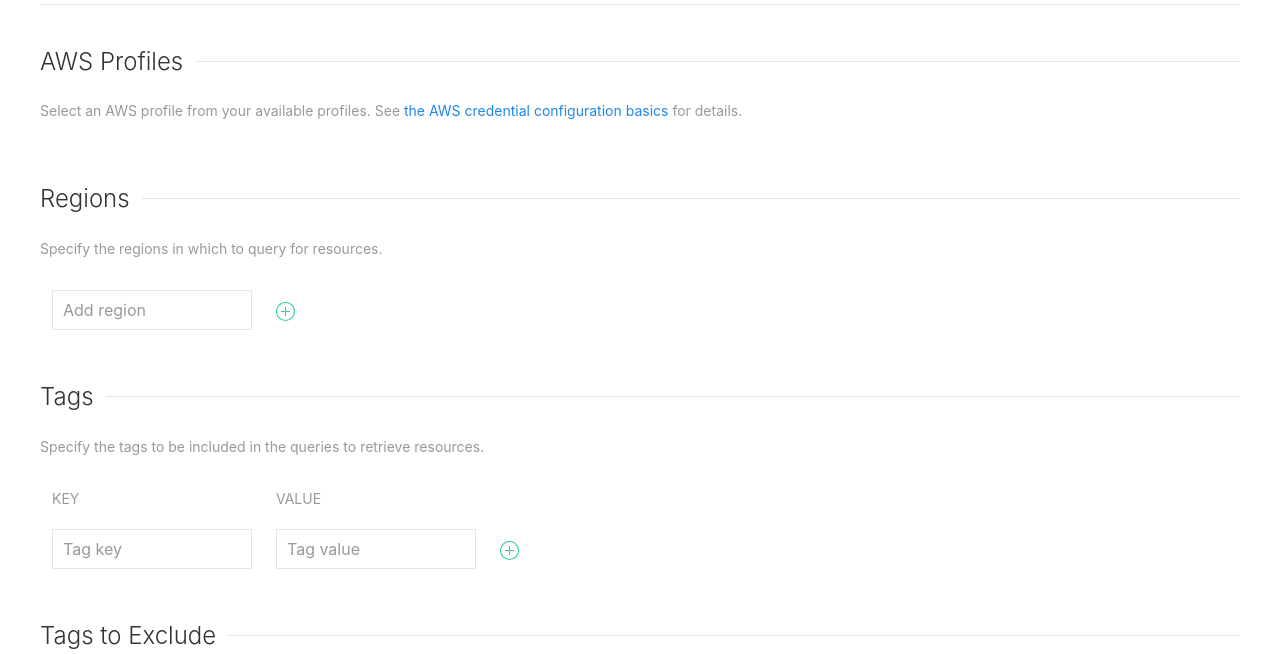
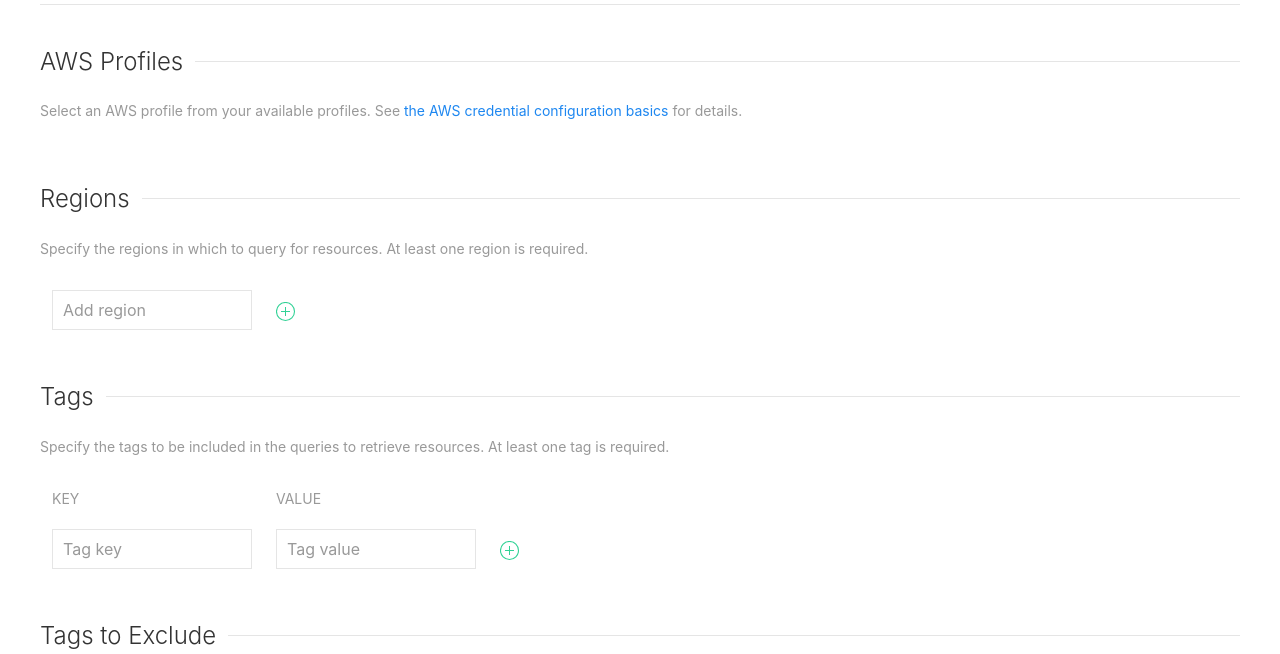
Before and after one commit to brianwalborn/cloud-browser, a Flask app: page /settings in a window 1280 px wide. Shown: the part 210-864 px from the top of the page. Run offline with Flask 2, Linux system fonts and the light colour scheme; data comes from the database, SQL or seed files in the repository; data that the repository does not hold is empty.

Commit message:
Add required verbiage to the region and tag settings

```diff
--- a/cloud_browser/templates/settings.html
+++ b/cloud_browser/templates/settings.html
@@ -34,7 +34,7 @@
     <div class="uk-section uk-section-xsmall">
         <div class="uk-container">
             <h3 class="uk-text-light uk-heading-line"><span>Regions</span></h3>
-            <span class="uk-text-meta">Specify the regions in which to query for resources.</span>
+            <span class="uk-text-meta">Specify the regions in which to query for resources. At least one region is required.</span>
             <table class="uk-table uk-table-small uk-table-middle">
                 <tbody>
                     {% for region in regions %}
@@ -67,7 +67,7 @@
     <div class="uk-section uk-section-xsmall">
         <div class="uk-container">
             <h3 class="uk-text-light uk-heading-line"><span>Tags</span></h3>
-            <span class="uk-text-meta">Specify the tags to be included in the queries to retrieve resources.</span>
+            <span class="uk-text-meta">Specify the tags to be included in the queries to retrieve resources. At least one tag is required.</span>
             <table class="uk-table uk-table-small uk-table-middle">
                 <thead>
                     <tr>
```
